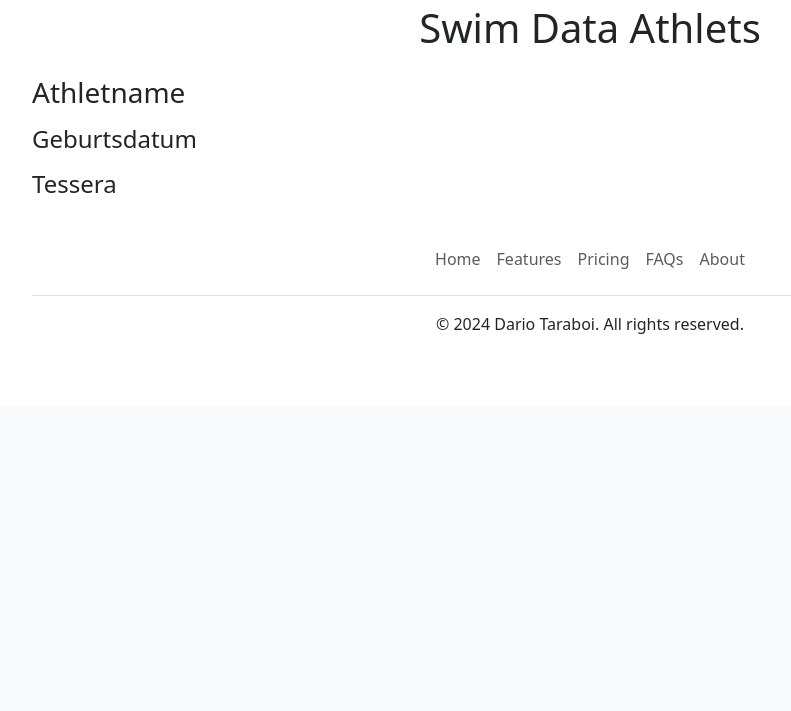
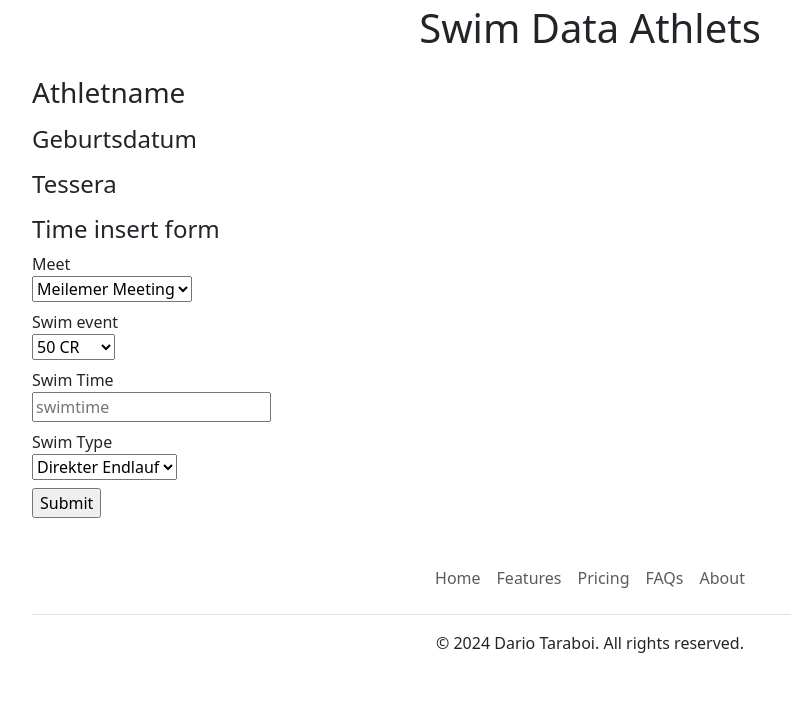
Before and after one commit to BozoBZ/swimdata-website, a Flask app: template templates/athletepage.html in a window 1280 px wide. Shown: the part 394-1105 px from the top of the page, without its empty margins (50-841 px from the left). Before the commit the page ends 728 px from the top, so only its background shows below. Run offline with Flask 3, Linux system fonts and the light colour scheme; the template is opened without the code that fills it, so the values that code supplies are empty.

Commit message:
Time Insert to DB via AthletItem-Time_insert_form - time_Submitted

```diff
--- a/app.py
+++ b/app.py
@@ -1,5 +1,5 @@
-from flask import Flask, render_template, jsonify
-from database import load_athletes_from_db, load_athlete_from_db
+from flask import Flask, render_template, jsonify, request
+from database import load_athletes_from_db, load_athlete_from_db, add_time_into_db
 
 app = Flask(__name__)
 
@@ -13,12 +13,21 @@ def list_athletes():
     athletes = load_athletes_from_db()
     return jsonify(athletes)
 
-@app.route("/athlete/<id_athlete>")
-def show_athlete(id_athlete):
-    athlete = load_athlete_from_db(id_athlete)
+@app.route("/athlete/<idAthlete>")
+def show_athlete(idAthlete):
+    athlete = load_athlete_from_db(idAthlete)
     if not athlete:
         return "Not found", 404
     return render_template("athletepage.html", athlete=athlete)
 
+@app.route("/athlete/<idAthlete>/time", methods = ['POST'])
+def insert_time_into_db(idAthlete):
+    data = request.form
+    athlete = load_athlete_from_db(idAthlete)
+    add_time_into_db(idAthlete, data)
+
+    return render_template("time_submitted.html",                                                  application=data,
+                            athlete=athlete)
+
 if __name__ == "__main__":
   app.run(host='0.0.0.0', debug=True)
--- a/pyproject.toml
+++ b/pyproject.toml
@@ -10,6 +10,7 @@ packages = [{include = "repl_nix_swimdata_website"}]
 python = "^3.10"
 flask = "^3.0.3"
 sqlalchemy = "^2.0.31"
+werkzeug = "^3.0.3"
 
 
 [build-system]
--- a/templates/athletepage.html
+++ b/templates/athletepage.html
@@ -20,7 +20,7 @@
 
         <h4>Tessera</h4>
         <p>{{athlete.idAthlete}}</p>
+        {% include 'time_insert_form.html' %}
     </div>
-
     {% include 'footer.html' %}
   </body>
--- /dev/null
+++ b/templates/time_insert_form.html
@@ -0,0 +1,43 @@
+<h4>Time insert form</h4>
+<form action="/athlete/{{athlete['idAthlete']}}/time" method="post">
+  <div class="mb-2">
+    <label>Meet</label><br>
+    <select name="meet" id="meet">
+      <option value="1">Meilemer Meeting</option>
+      <option value="2">Clubi</option>
+      <option value="3">Kids Liga</option>
+    </select>
+  </div>
+
+  <div class="mb-2">
+    <label>Swim event</label><br>
+    <select name="swimevent" id="swimevent">
+      <option value="00">50 CR</option>
+      <option value="01">100 CR</option>
+      <option value="02">200 CR</option>
+      <option value="04">400 CR</option>
+      <option value="08">800 CR</option>
+      <option value="15">1500 CR</option>
+    </select>
+  </div>
+
+  <div class="mb-2">
+    <label>
+      <label>Swim Time</label><br>
+      <input type="text" name="swimtime" placeholder="swimtime">
+    </label>
+  </div>
+
+  <div class="mb-2">
+    <label>Swim Type</label><br>
+    <select name="swimtype" id="swimtype">
+      <option value="1">Direkter Endlauf</option>
+      <option value="2">Vorlauf</option>
+      <option value="3">Semifinale</option>
+      <option value="4">Finale</option>
+      <option value="5">First leg</option>
+    </select>
+  </div>
+
+  <input type="submit">
+</form>
```
Also changed, not shown: database.py (+19 -7 lines), templates/time_submitted.html (added, +35 -0 lines), 1 other file.
